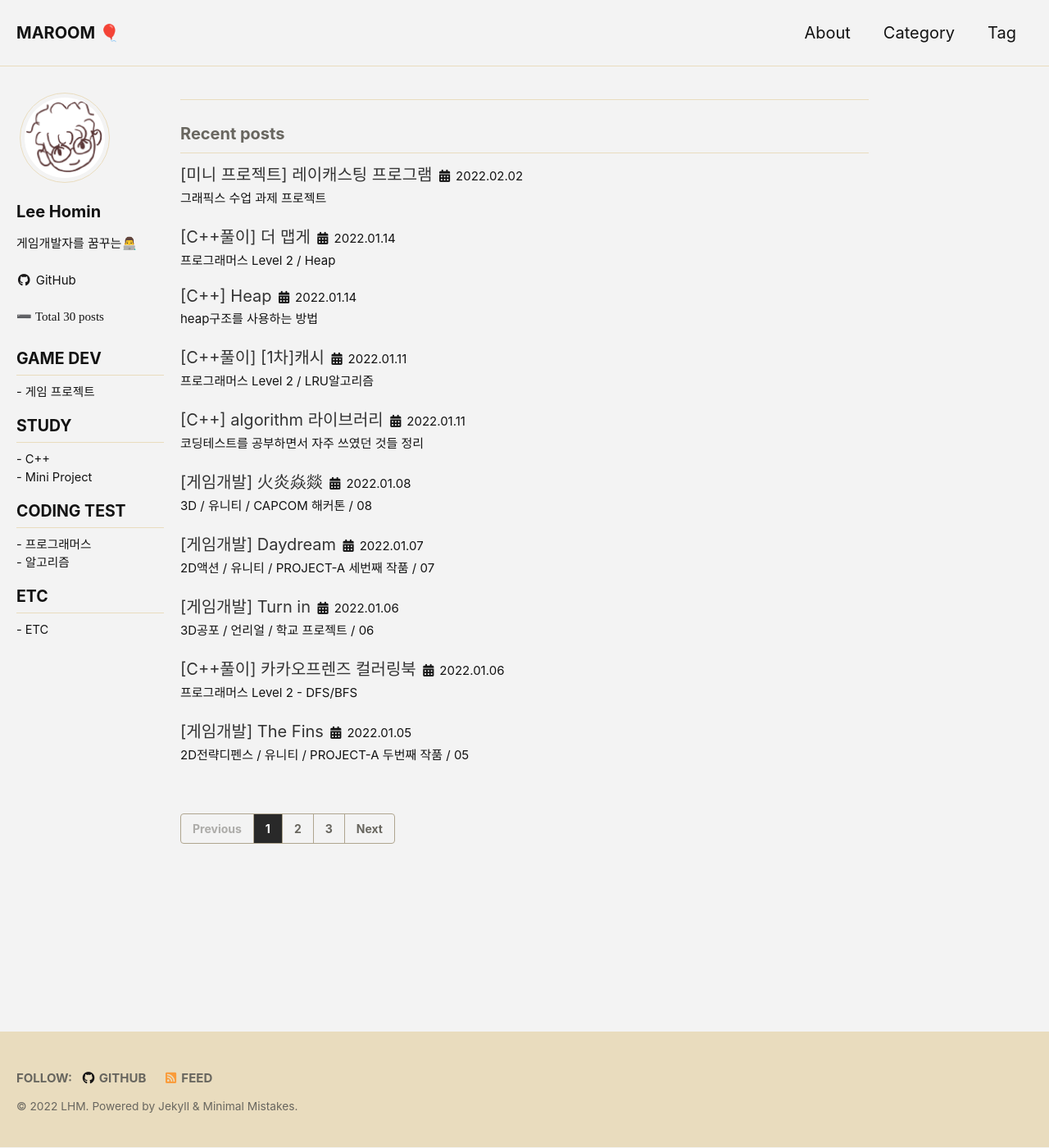
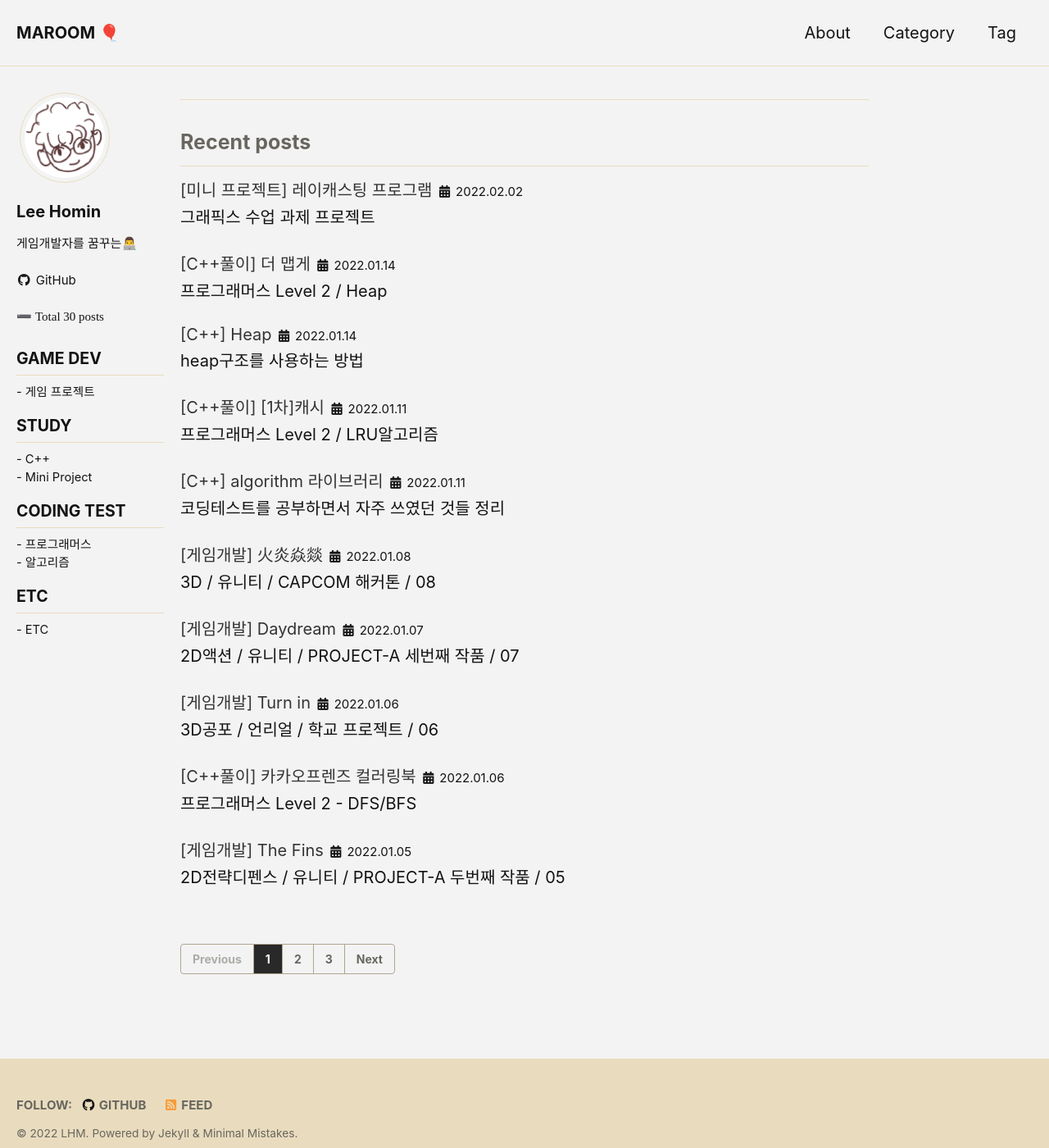
Before and after one commit to Squidward79/Squidward79.github.io, a Jekyll site: the page built from index.html, in a window 1280 px wide and 1400 px high. Shown: the whole window at 82% size. Built offline with Jekyll 4.4.1, drawn with Linux system fonts in a browser that asks for light colours; cached includes are drawn as plain includes; the list of posts is cut into pages by our own code.

Commit message:
폰트 사이즈 증가

```diff
--- a/_sass/minimal-mistakes/_archive.scss
+++ b/_sass/minimal-mistakes/_archive.scss
@@ -34,7 +34,7 @@
 .archive__subtitle {
   margin: 1.414em 0 0.5em;
   padding-bottom: 0.5em;
-  font-size: $type-size-5;
+  font-size: $type-size-4;
   color: $muted-text-color;
   border-bottom: 1px solid $border-color;
 
@@ -74,7 +74,7 @@
 
 .archive__item-excerpt {
   margin-top: 0;
-  font-size: $type-size-6; //<수정> 글자크기 키움7->6
+  font-size: $type-size-5; //<수정> 글자크기 키움7->5
 
   & + p {
     text-indent: 0;
```
